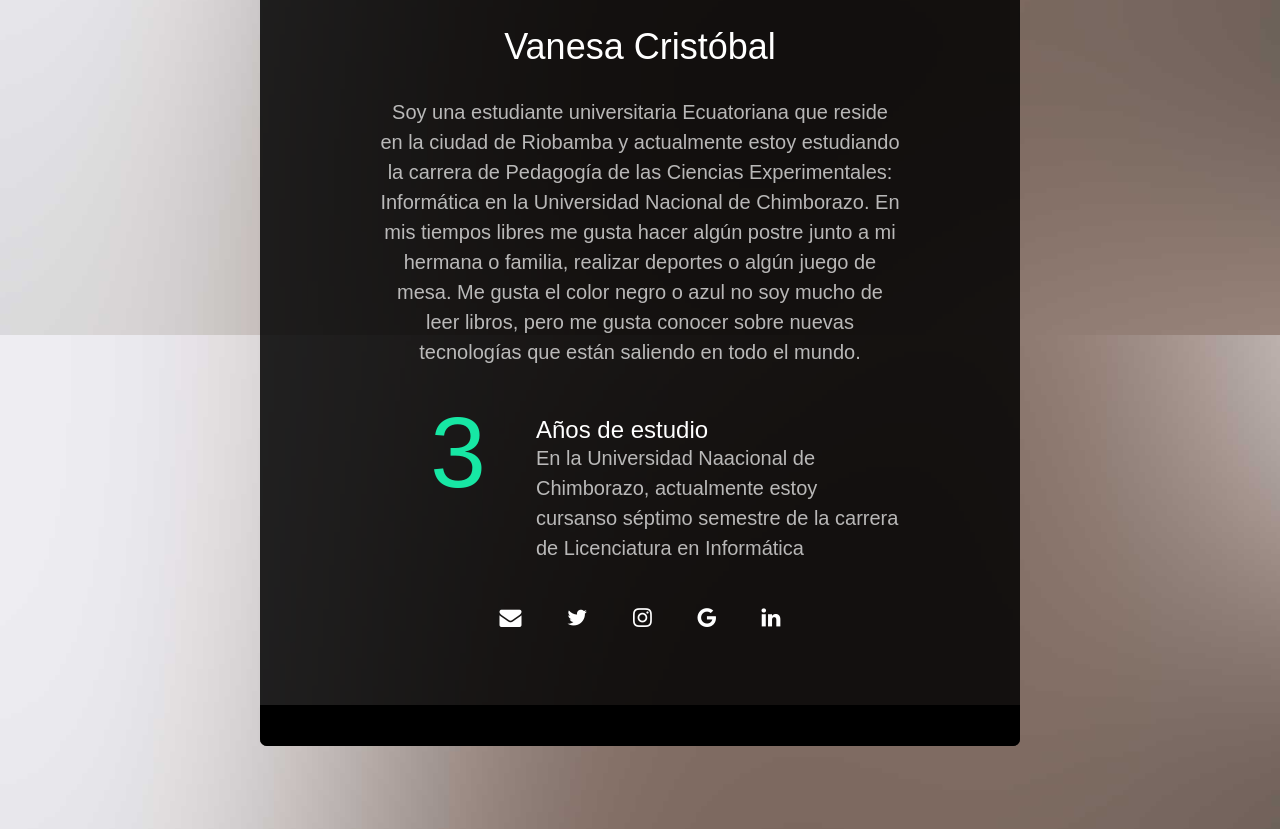
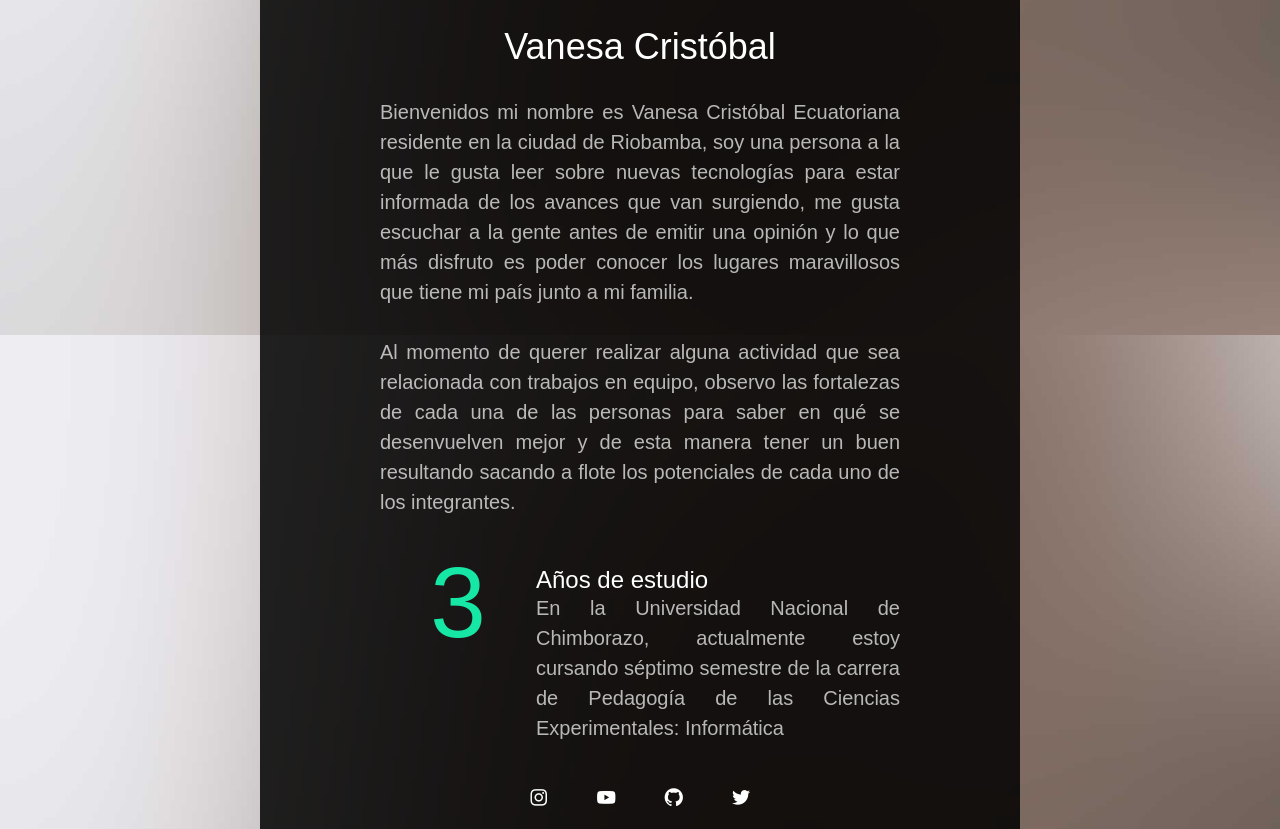
Before and after one commit to vanesacp/vanesacp.github.io, a plain HTML site: page index.html in a window 1280 px wide. Shown: the part 519-1348 px from the top of the page. Drawn offline with nearby package versions, Linux system fonts and the light colour scheme; files whose address does not match are found by name.

Commit message:
Nueva información
Se ingreso nueva información y se  agrego los links de las redes sociales

```diff
--- a/index.html
+++ b/index.html
@@ -8,6 +8,7 @@
 	<meta charset="utf-8">
 	<meta http-equiv="X-UA-Compatible" content="IE=edge">
 	<title>Página Personal</title>
+	<link href='https://unpkg.com/boxicons@2.1.1/css/boxicons.min.css' rel='stylesheet'>
 	<meta name="viewport" content="width=device-width, initial-scale=1">
 	<meta name="description" content="Free HTML5 Website Template by FreeHTML5.co" />
 	<meta name="keywords" content="free html5, free template, free bootstrap, free website template, html5, css3, mobile first, responsive" />
@@ -78,8 +79,8 @@
 								<img src="images/foto.png" alt="Free HTML5 Wesbite Template by FreeHTML5.co">
 							</figure>
 							<h1>Vanesa Cristóbal </h1>
-							<p> Soy una estudiante universitaria Ecuatoriana que reside en la ciudad de Riobamba y actualmente estoy estudiando la carrera de Pedagogía de las Ciencias Experimentales: Informática en la Universidad Nacional de Chimborazo. En mis tiempos libres me gusta hacer algún postre junto a mi hermana o familia, realizar deportes o algún juego de mesa. Me gusta el color negro o azul no soy mucho de leer libros,
-								pero me gusta conocer sobre nuevas tecnologías que están saliendo en todo el mundo.</p>
+							<p align="justify" > Bienvenidos mi nombre es Vanesa Cristóbal Ecuatoriana residente en la ciudad de Riobamba, soy una persona a la que le gusta leer sobre nuevas tecnologías para estar informada de los avances que van surgiendo, me gusta escuchar a la gente antes de emitir una opinión y lo que más disfruto es poder conocer los lugares maravillosos que tiene mi país junto a mi familia.</p>
+						    <p align="justify">Al momento de querer realizar alguna actividad que sea relacionada con trabajos en equipo, observo las fortalezas de cada una de las personas para saber en qué se desenvuelven mejor y de esta manera tener un buen resultando sacando a flote los potenciales de cada uno de los integrantes.</p>
 						</div>
 					</div>
 					<div class="row">
@@ -87,16 +88,15 @@
 							<div class="fh5co-number fh5co-left">3</div>
 							<div class="fh5co-text">
 								<h3 class="border-bottom">Años de estudio</h3>
-								<p>En la Universidad Naacional de Chimborazo, actualmente estoy cursanso séptimo semestre de la carrera de Licenciatura en Informática</p>
+								<p align="justify">En la Universidad Nacional de Chimborazo, actualmente estoy cursando séptimo semestre de la carrera de Pedagogía de las Ciencias Experimentales: Informática</p>
 							</div>
 						</div>
 					</div>
 					<ul class="fh5co-social">
-						<li><a href="#"><i class="icon-envelope"></i></a></li>
-						<li><a href="#"><i class="icon-twitter"></i></a></li>
-						<li><a href="#"><i class="icon-instagram"></i></a></li>
-						<li><a href="#"><i class="icon-google"></i></a></li>
-						<li><a href="#"><i class="icon-linkedin"></i></a></li>
+						<li><a href="https://www.instagram.com/_vanesa.cristobal/"><i class='bx bxl-instagram'></i></a></li>
+						<li><a href="https://www.facebook.com/vanesa.cristobal.79"><i class='bx bxl-youtube'></i></a></li>
+						<li><a href="https://github.com/vanesacp"><i class='bx bxl-github'></i></a></li>
+						<li><a href="https://twitter.com/VCristobal71381"><i class='bx bxl-twitter'></i></a></li>
 					</ul>
 				</div>
 			</div>
@@ -193,7 +193,7 @@
 							<p>Far far away, behind the word mountains, far from the countries Vokalia and Consonantia, there live the blind texts.</p>
 						</div>
 						<div class="col-md-4 col-sm-6 col-xs-12 text-center">
-							<div class="chart" data-percent="95"><span><strong>HTML5</strong>95%</span></div>
+							<div class="chart" data-percent="70"><span><strong>HTML5</strong>70%</span></div>
 						</div>
 						<div class="col-md-4 col-sm-6 col-xs-12 text-center">
 							<div class="chart" data-percent="93"><span><strong>CSS3</strong>93%</span></div>
```
